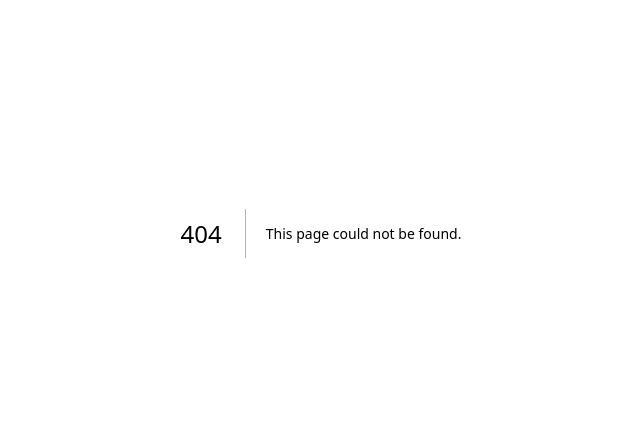
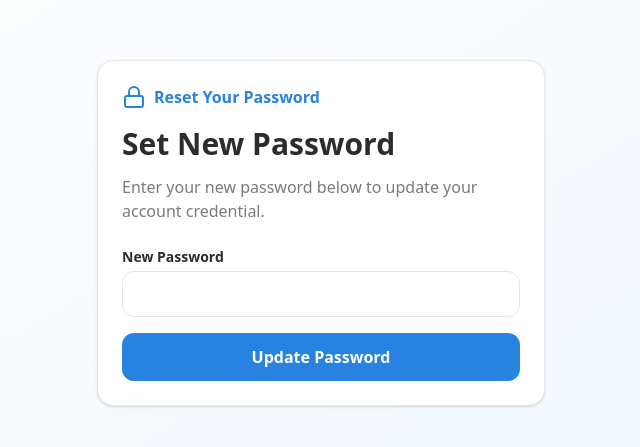
Before and after one commit to ulinkmyanmar/myanmar-claims-nextjs, a Next.js app: page /reset-password in a window 1280 px wide. Before the commit this address had no page. Shown: the part 167-614 px from the top of the page, without its empty margins (319-959 px from the left). Built offline with nearby package versions, Linux system fonts and the light colour scheme.

Commit message:
Implement reset password page with form handling

```diff
--- /dev/null
+++ b/app/reset-password/page.tsx
@@ -0,0 +1,74 @@
+'use client'
+import { Lock } from 'lucide-react'
+import { useState } from 'react'
+import { useRouter } from 'next/navigation'
+import { supabase } from '@/lib/supabase'
+
+export default function ResetPasswordPage() {
+  const router = useRouter()
+  const [newPassword, setNewPassword] = useState('')
+  const [error, setError] = useState<string | null>(null)
+  const [message, setMessage] = useState<string | null>(null)
+  const [submitting, setSubmitting] = useState(false)
+
+  async function handleUpdatePassword(e: React.FormEvent) {
+    e.preventDefault()
+    setError(null)
+    setMessage(null)
+    setSubmitting(true)
+
+    try {
+      const { error: updateErr } = await supabase.auth.updateUser({
+        password: newPassword,
+      })
+
+      if (updateErr) {
+        setError(updateErr.message)
+      } else {
+        setMessage('Password updated successfully! Redirecting to login...')
+        setTimeout(() => {
+          router.push('/login')
+        }, 2000)
+      }
+    } catch {
+      setError('An error occurred. Please try again.')
+    } finally {
+      setSubmitting(false)
+    }
+  }
+
+  return (
+    <main className="grid min-h-screen place-items-center bg-gradient-to-br from-white to-blue-50 p-6">
+      <section className="card w-full max-w-md">
+        <div className="mb-4 flex items-center gap-2 font-bold text-brand">
+          <Lock /> Reset Your Password
+        </div>
+        <h1 className="mb-3 text-3xl font-bold leading-tight">Set New Password</h1>
+        <p className="mb-6 text-muted">
+          Enter your new password below to update your account credential.
+        </p>
+
+        <form onSubmit={handleUpdatePassword} className="grid gap-4">
+          <label className="label">
+            New Password
+            <input
+              className="input mt-1"
+              type="password"
+              minLength={6}
+              value={newPassword}
+              onChange={(e) => setNewPassword(e.target.value)}
+              required
+            />
+          </label>
+
+          {error && <p className="error">{error}</p>}
+          {message && <p className="text-xs text-green-600">{message}</p>}
+
+          <button className="btn justify-center" disabled={submitting}>
+            {submitting ? 'Updating…' : 'Update Password'}
+          </button>
+        </form>
+      </section>
+    </main>
+  )
+}
```
